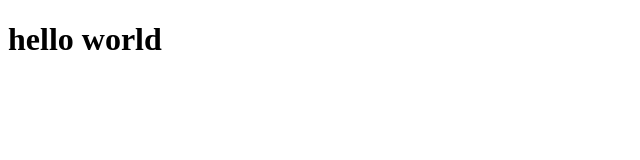
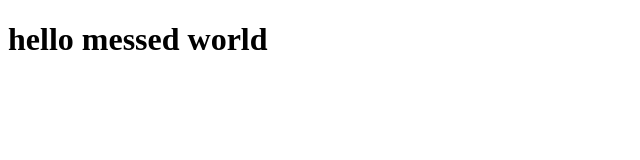
Before and after one commit to kebirtadesse/kebir, a plain HTML site: page index.html in a window 1280 px wide. Shown: the whole page, without its empty margins (0-640 px from the left). Drawn offline with Linux system fonts and the light colour scheme.

Commit message:
Update index.html
update world

```diff
--- a/index.html
+++ b/index.html
@@ -6,6 +6,6 @@
     <title>github</title>
 </head>
 <body>
-    <h1>hello world</h1>
+    <h1>hello messed  world</h1>
 </body>
 </html>
```
